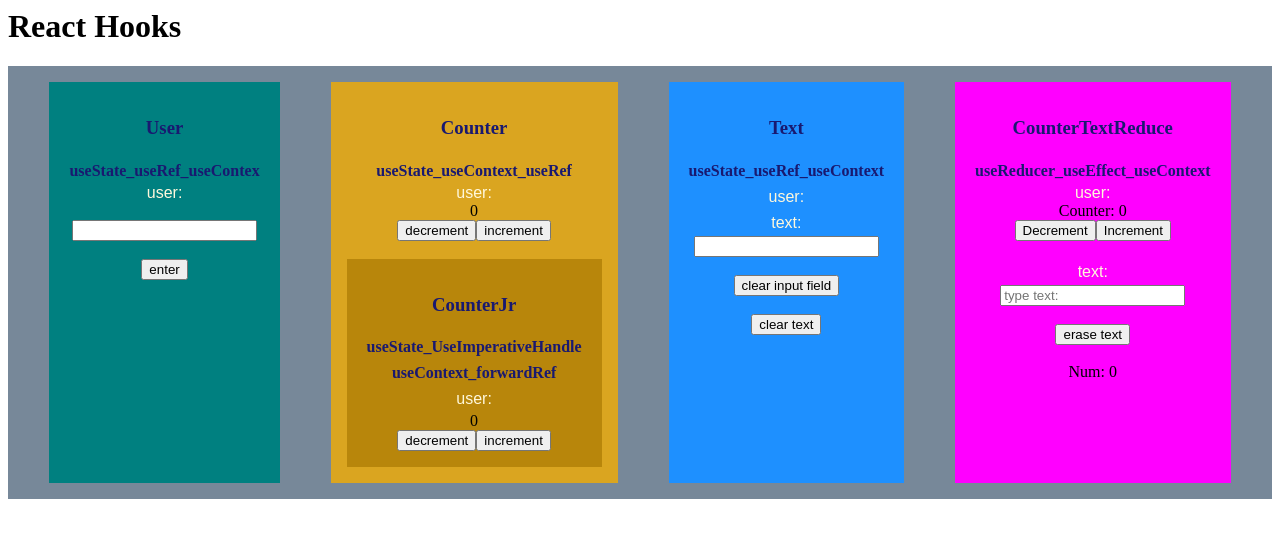
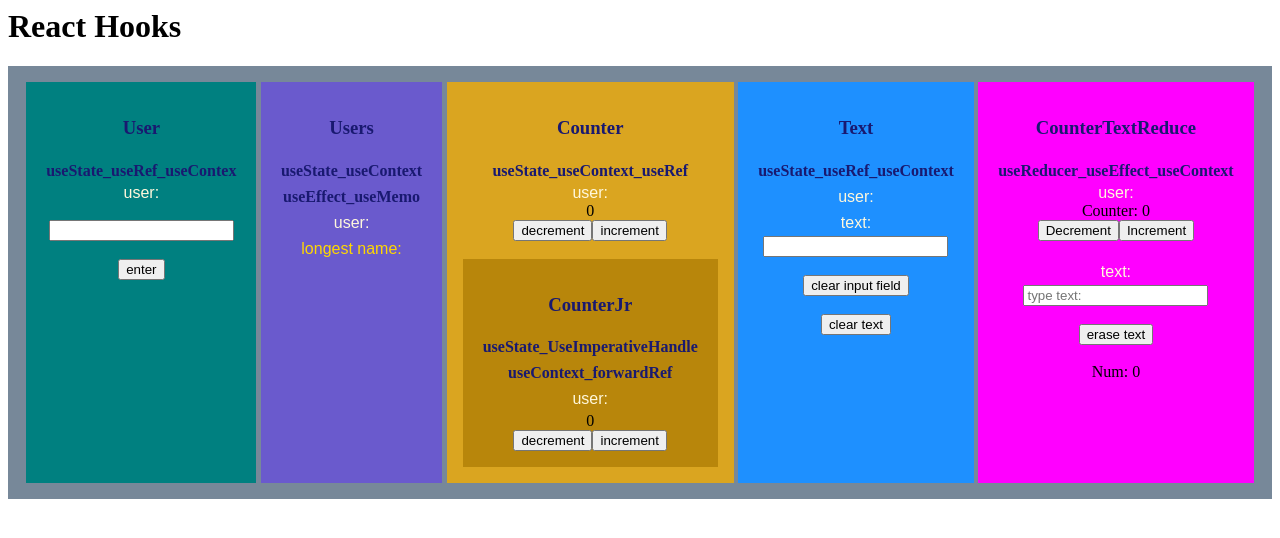
Before and after one commit to 00Halfman00/ReactHooks, a React app: page / in a window 1280 px wide. Shown: the top 538 px of the page. Built offline with nearby package versions, Linux system fonts and the light colour scheme.

Commit message:
practiced with memo hook in Users component

```diff
--- a/public/style.css
+++ b/public/style.css
@@ -3,7 +3,6 @@
   justify-content: space-between;
   align-items: center;
   background-color: darkorchid;
-
 }
 
 .app-div {
@@ -23,6 +22,14 @@
   background-color: teal;
 }
 
+.users-div {
+  padding: 1rem;
+  display: flex;
+  flex-direction: column;
+  align-items: center;
+  background-color:slateblue
+}
+
 .counter-div {
   padding: 1rem;
   display: flex;
@@ -36,7 +43,7 @@
   display: flex;
   flex-direction: column;
   align-items: center;
-  background-color:darkgoldenrod;
+  background-color: darkgoldenrod;
 }
 
 .text-div {
@@ -63,7 +70,7 @@
   display: flex;
   flex-direction: column;
   align-items: center;
-  width: 100%
+  width: 100%;
 }
 
 .reduce-num-div {
@@ -75,15 +82,23 @@
 .counter-button-div {
   display: flex;
 }
+
+.longest-name {
+  color: gold;
+}
+
 h3 {
   font-family: cursive;
   color: midnightblue;
 }
-h4, h5, p {
-  margin: .25rem;
+h4,
+h5,
+p {
+  margin: 0.25rem;
   color: midnightblue;
 }
-span, p{
+span,
+p {
   font-family: fantasy;
   color: cornsilk;
 }
@@ -93,7 +108,8 @@
     background-color: lightgreen;
     flex-direction: column;
   }
-  h4, h1{
+  h4,
+  h1 {
     font-family: fantasy;
   }
 }
--- /dev/null
+++ b/src/Users.jsx
@@ -0,0 +1,42 @@
+import React, { useContext, useState, useEffect, useMemo } from 'react';
+import { userContext } from './index.jsx';
+
+const Users = () => {
+  const { user } = useContext(userContext);
+  const [users, setUsers] = useState([]);
+  const [flag, setFlag] = useState(false);
+
+  useEffect(() => {
+    users[users.length] = user;
+    //console.log('users: ', users);
+    if (users.length > 5) setFlag(true);
+  }, [user]);
+
+  const findLongest = (arr) => {
+    let longest = '';
+    for (let i = 0; i < arr.length; ++i) {
+      if (arr[i].length > longest.length) {
+        longest = arr[i];
+      }
+    }
+    //console.log('after for loop');
+    return longest;
+  };
+
+  const getLongestName = useMemo(() => {
+    return findLongest(users);
+    //console.log('in memo');
+  }, [flag]);
+
+  return (
+    <div className="users-div">
+      <h3>Users</h3>
+      <h4>useState_useContext</h4>
+      <h4>useEffect_useMemo</h4>
+      <p>user: {user}</p>
+      <p className='longest-name'>longest name: {getLongestName}</p>
+    </div>
+  );
+};
+
+export default Users;
--- a/src/index.jsx
+++ b/src/index.jsx
@@ -1,6 +1,7 @@
 import React, { createContext, useState } from 'react';
 import { createRoot } from 'react-dom/client';
 import User from './User.jsx';
+import Users from './Users.jsx';
 import Counter from './Counter.jsx';
 import Text from './Text.jsx';
 import CounterTextReduce from './CounterTextReduce.jsx';
@@ -14,7 +15,8 @@
   return (
     <div className="app-div">
       <userContext.Provider value={{ user, setUser }}>
-        <User/>
+        <User />
+        <Users />
         <Counter />
         <Text />
         <CounterTextReduce />
```
Also changed, not shown: public/bundle.js, 1 other file (tests, documents, lock files or other folders).
